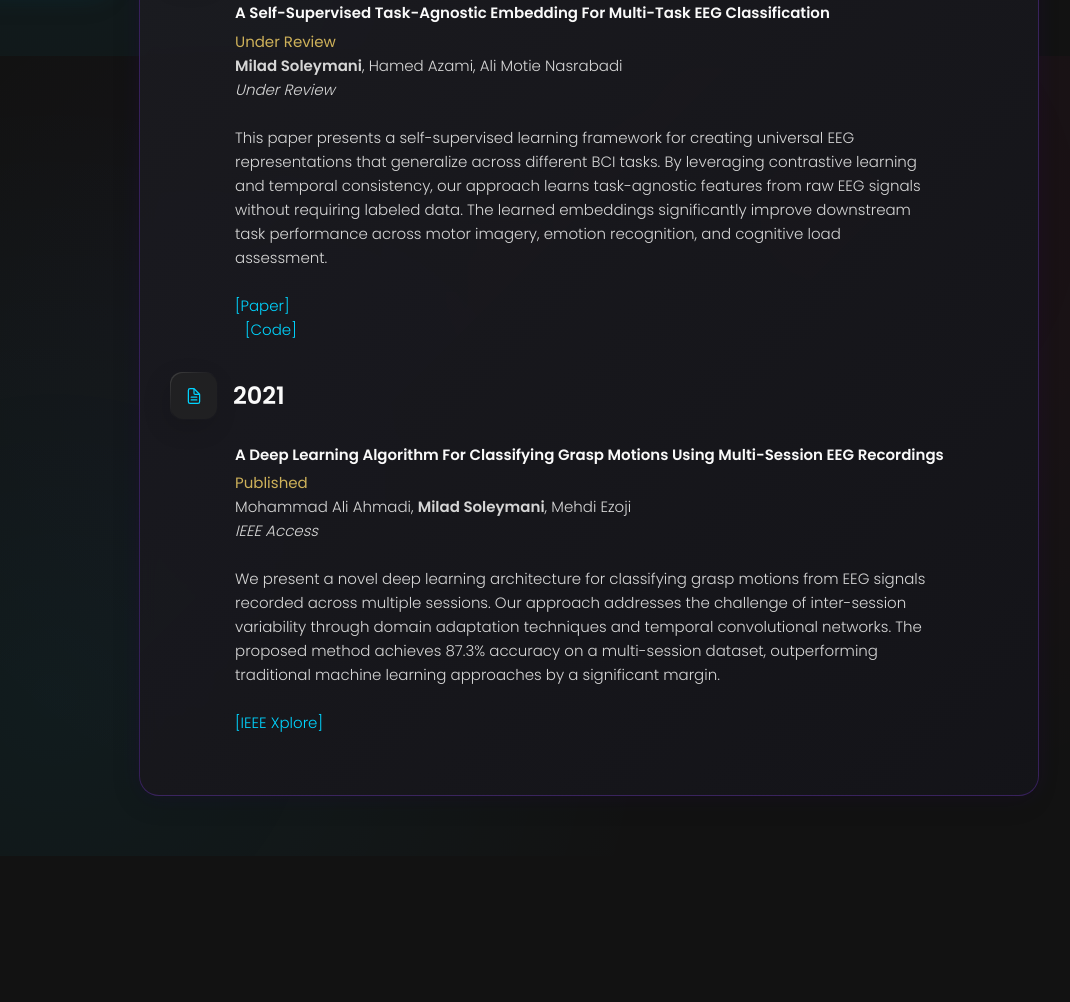
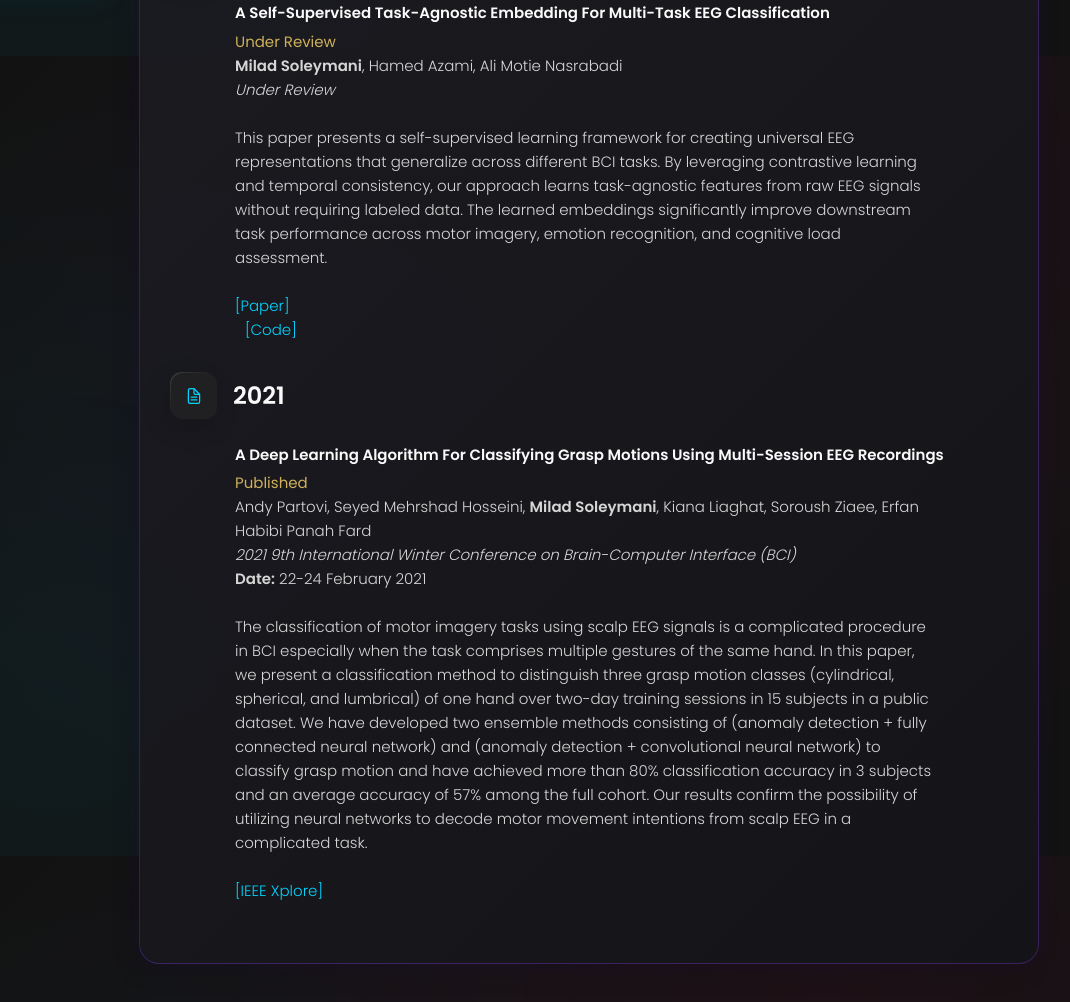
Before and after one commit to MiladSoleymani/Milad, a plain HTML site: page publications.html in a window 1280 px wide. Shown: the part 744-1746 px from the top of the page, without its empty margins (201-1271 px from the left). Before the commit the page ends 1600 px from the top, so only its background shows below. Drawn offline with nearby package versions, Linux system fonts and the light colour scheme.

Commit message:
update publications

```diff
--- a/publications.html
+++ b/publications.html
@@ -294,10 +294,11 @@
               <span>Published</span>
 
               <p class="timeline-text">
-                Mohammad Ali Ahmadi, <strong>Milad Soleymani</strong>, Mehdi Ezoji<br>
-                <em>IEEE Access</em><br><br>
+                Andy Partovi, Seyed Mehrshad Hosseini, <strong>Milad Soleymani</strong>, Kiana Liaghat, Soroush Ziaee, Erfan Habibi Panah Fard<br>
+                <em>2021 9th International Winter Conference on Brain-Computer Interface (BCI)</em><br>
+                <strong>Date:</strong> 22-24 February 2021<br><br>
 
-                We present a novel deep learning architecture for classifying grasp motions from EEG signals recorded across multiple sessions. Our approach addresses the challenge of inter-session variability through domain adaptation techniques and temporal convolutional networks. The proposed method achieves 87.3% accuracy on a multi-session dataset, outperforming traditional machine learning approaches by a significant margin.<br><br>
+                The classification of motor imagery tasks using scalp EEG signals is a complicated procedure in BCI especially when the task comprises multiple gestures of the same hand. In this paper, we present a classification method to distinguish three grasp motion classes (cylindrical, spherical, and lumbrical) of one hand over two-day training sessions in 15 subjects in a public dataset. We have developed two ensemble methods consisting of (anomaly detection + fully connected neural network) and (anomaly detection + convolutional neural network) to classify grasp motion and have achieved more than 80% classification accuracy in 3 subjects and an average accuracy of 57% among the full cohort. Our results confirm the possibility of utilizing neural networks to decode motor movement intentions from scalp EEG in a complicated task.<br><br>
 
                 <a href="https://ieeexplore.ieee.org/document/9385295" target="_blank" style="color: var(--ai-accent-color); text-decoration: none;">[IEEE Xplore]</a>
               </p>
```
